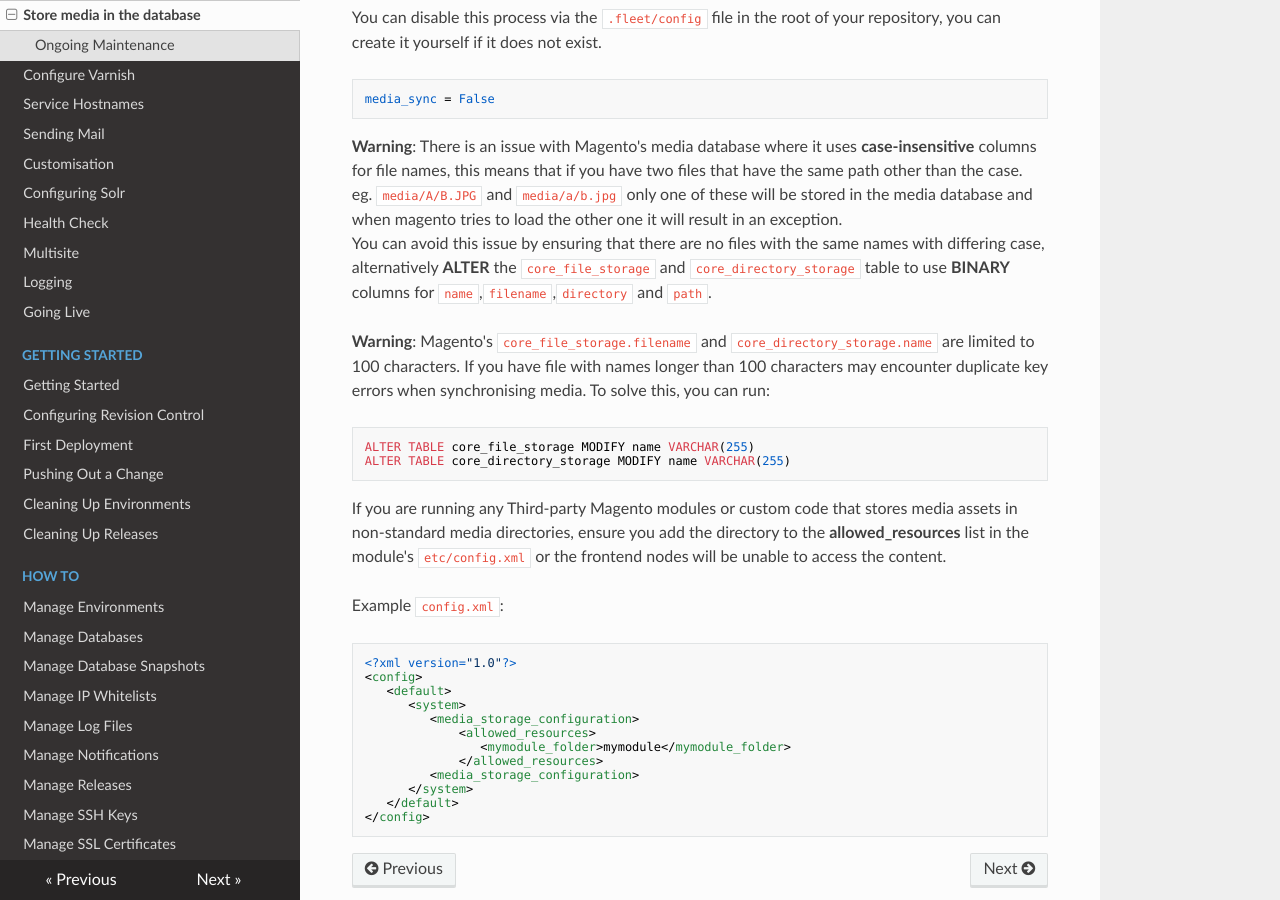
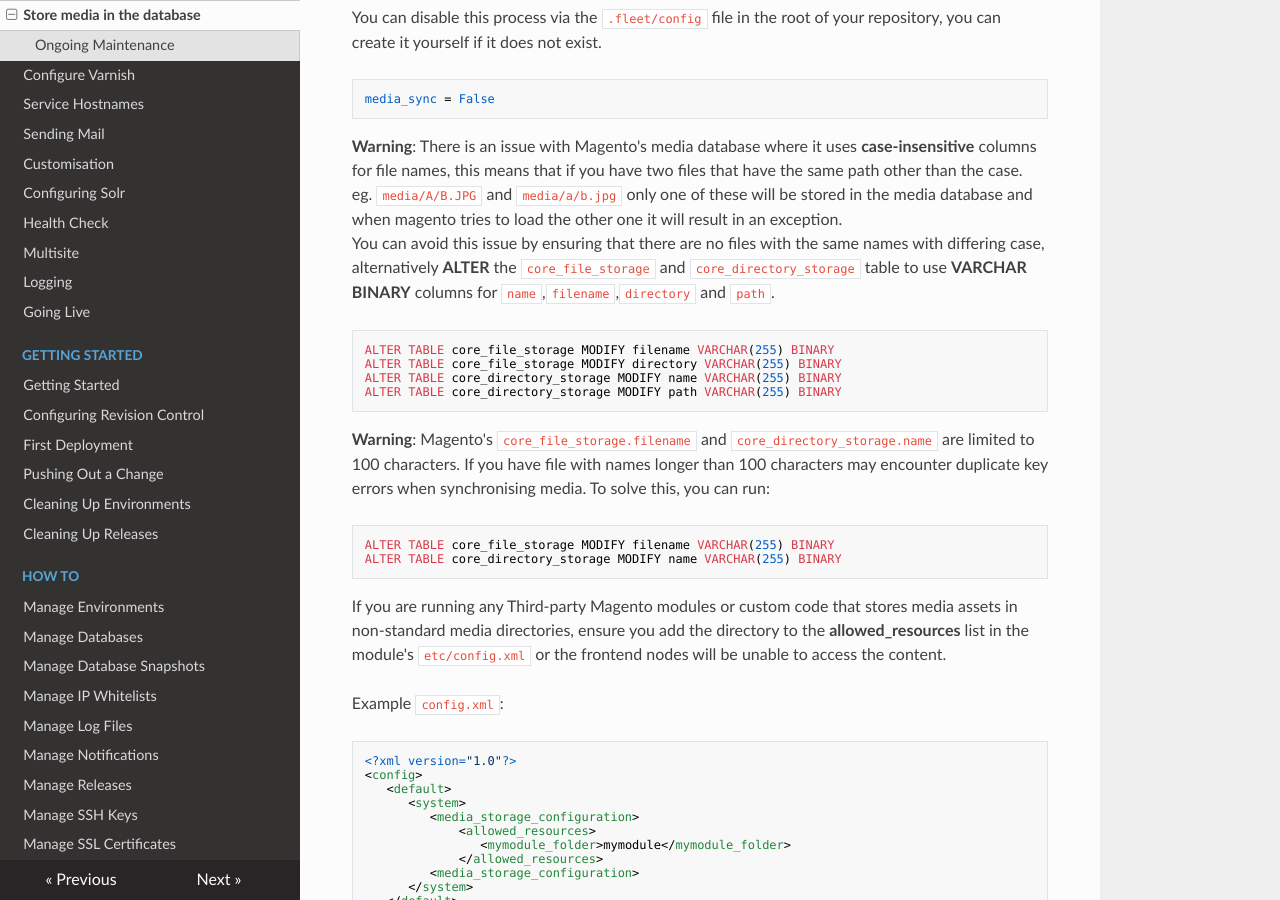
Before and after one commit to anchor/fleet-magento-docs, an MkDocs documentation site: the page built from docs/configuring-magento-for-fleet/media-in-database.md, in a window 1280 px wide and 900 px high, scrolled down 746 px. Built offline with MkDocs 1.6.1, drawn with Linux system fonts in a browser that asks for light colours; nearby versions of some CDN libraries; old or Windows-style settings are respelled for this version of MkDocs.

Commit message:
correct media database alteration docs to specify VARCHAR BINARY not BINARY

````diff
--- a/docs/configuring-magento-for-fleet/media-in-database.md
+++ b/docs/configuring-magento-for-fleet/media-in-database.md
@@ -26,15 +26,22 @@ media_sync = False
 
 **Warning**: There is an issue with Magento's media database where it uses **case-insensitive** columns for file names, this means that if you have two files that have the same path other than the case.
 eg. `media/A/B.JPG` and `media/a/b.jpg` only one of these will be stored in the media database and when magento tries to load the other one it will result in an exception.
-You can avoid this issue by ensuring that there are no files with the same names with differing case, alternatively **ALTER** the `core_file_storage` and `core_directory_storage` table to use **BINARY** columns for `name`,`filename`,`directory` and `path`.
+You can avoid this issue by ensuring that there are no files with the same names with differing case, alternatively **ALTER** the `core_file_storage` and `core_directory_storage` table to use **VARCHAR BINARY** columns for `name`,`filename`,`directory` and `path`.
+
+```
+ALTER TABLE core_file_storage MODIFY filename VARCHAR(255) BINARY
+ALTER TABLE core_file_storage MODIFY directory VARCHAR(255) BINARY
+ALTER TABLE core_directory_storage MODIFY name VARCHAR(255) BINARY
+ALTER TABLE core_directory_storage MODIFY path VARCHAR(255) BINARY
+```
 
 **Warning**: Magento's `core_file_storage.filename` and `core_directory_storage.name` are limited to 100 characters.
   If you have file with names longer than 100 characters may encounter duplicate key errors when synchronising media.
   To solve this, you can run:
 
 ```
-ALTER TABLE core_file_storage MODIFY name VARCHAR(255)
-ALTER TABLE core_directory_storage MODIFY name VARCHAR(255)
+ALTER TABLE core_file_storage MODIFY filename VARCHAR(255) BINARY
+ALTER TABLE core_directory_storage MODIFY name VARCHAR(255) BINARY
 ```
 
 If you are running any Third-party Magento modules or custom code that stores media assets in non-standard media directories, ensure you add the directory to the **allowed_resources** list in the module's `etc/config.xml` or the frontend nodes will be unable to access the content.
````
